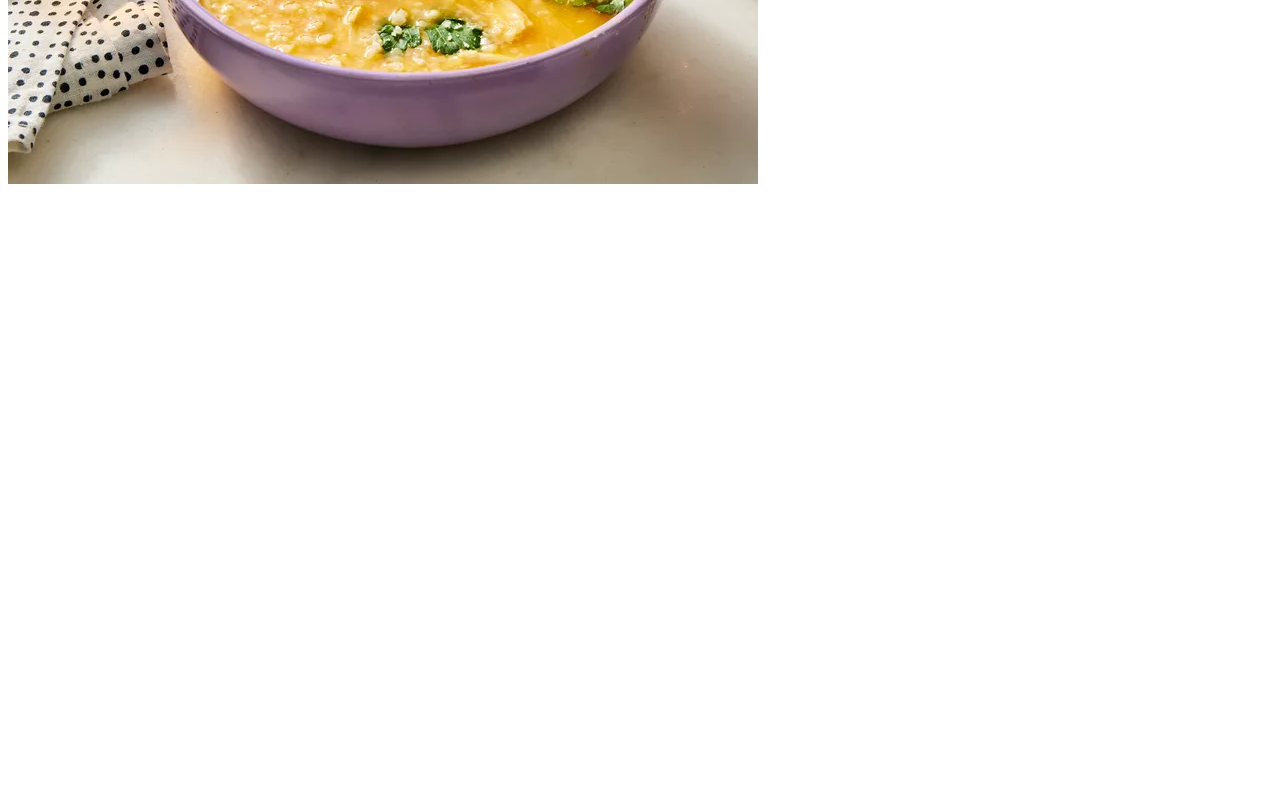
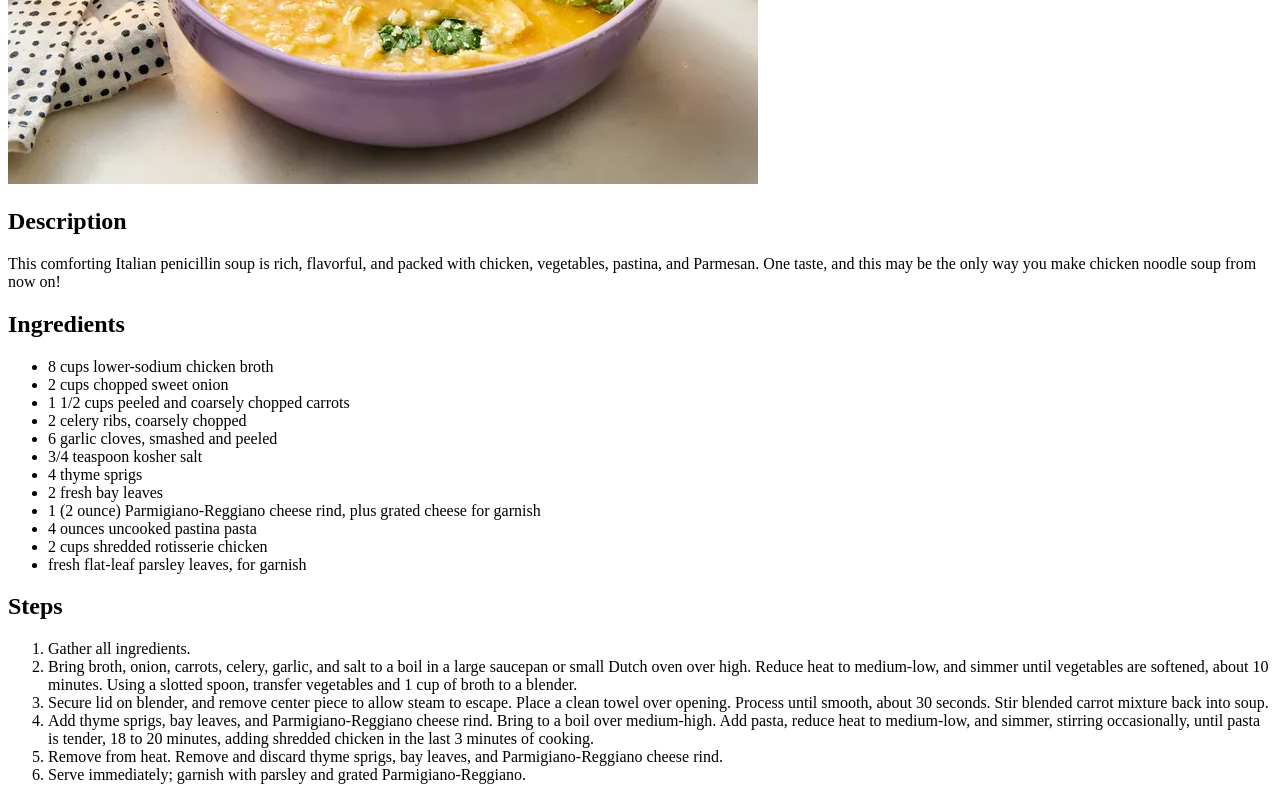
Before and after one commit to Ruby-YSY/odin-recipes, a plain HTML site: page recipes/italian-penicillin-soup.html in a window 1280 px wide. Shown: the part 485-1285 px from the top of the page. Before the commit the page ends 800 px from the top, so only its background shows below. Drawn offline with Linux system fonts and the light colour scheme.

Commit message:
Add content to the recipe page

```diff
--- a/recipes/italian-penicillin-soup.html
+++ b/recipes/italian-penicillin-soup.html
@@ -11,7 +11,61 @@
 
     <h1>Italian Penicillin Soup</h1>
 
-    <img src="../img/italian-penicillin-soup.jpg" alt="A photo of italian penicillin soup">
+    <img src="../img/italian-penicillin-soup.jpg" alt="A photo of italian penicillin soup" width="750" height="563">
 
+    <h2>Description</h2>
+
+    <p>This comforting Italian penicillin soup is rich, flavorful, and packed with chicken, vegetables, pastina, and Parmesan.
+         One taste, and this may be the only way you make chicken noodle soup from now on!</p>
+
+    <h2>Ingredients</h2>
+
+    <ul>
+        <li>8 cups lower-sodium chicken broth</li>
+
+        <li>2 cups chopped sweet onion</li>
+
+        <li>1 1/2 cups peeled and coarsely chopped carrots</li>
+
+        <li>2 celery ribs, coarsely chopped</li>
+
+        <li>6 garlic cloves, smashed and peeled</li>
+
+        <li>3/4 teaspoon kosher salt</li>
+
+        <li>4 thyme sprigs</li>
+
+        <li>2 fresh bay leaves</li>
+
+        <li>1 (2 ounce) Parmigiano-Reggiano cheese rind, plus grated cheese for garnish</li>
+
+        <li>4 ounces uncooked pastina pasta</li>
+
+        <li>2 cups shredded rotisserie chicken</li>
+
+        <li>fresh flat-leaf parsley leaves, for garnish</li>
+    </ul>
+
+    <h2>Steps</h2>
+
+    <ol>
+        <li>Gather all ingredients.</li>
+
+        <li>Bring broth, onion, carrots, celery, garlic, and salt to a boil in a large saucepan or small Dutch oven over high.
+             Reduce heat to medium-low, and simmer until vegetables are softened, about 10 minutes.
+              Using a slotted spoon, transfer vegetables and 1 cup of broth to a blender.</li>
+
+        <li>Secure lid on blender, and remove center piece to allow steam to escape.
+             Place a clean towel over opening. Process until smooth, about 30 seconds.
+              Stir blended carrot mixture back into soup.</li>
+
+        <li>Add thyme sprigs, bay leaves, and Parmigiano-Reggiano cheese rind. Bring to a boil over medium-high.
+             Add pasta, reduce heat to medium-low, and simmer, stirring occasionally, until pasta is tender, 18 to 20 minutes,
+              adding shredded chicken in the last 3 minutes of cooking.</li>
+
+        <li>Remove from heat. Remove and discard thyme sprigs, bay leaves, and Parmigiano-Reggiano cheese rind.</li>
+
+        <li>Serve immediately; garnish with parsley and grated Parmigiano-Reggiano.</li>
+    </ol>
 </body>
 </html>
```
